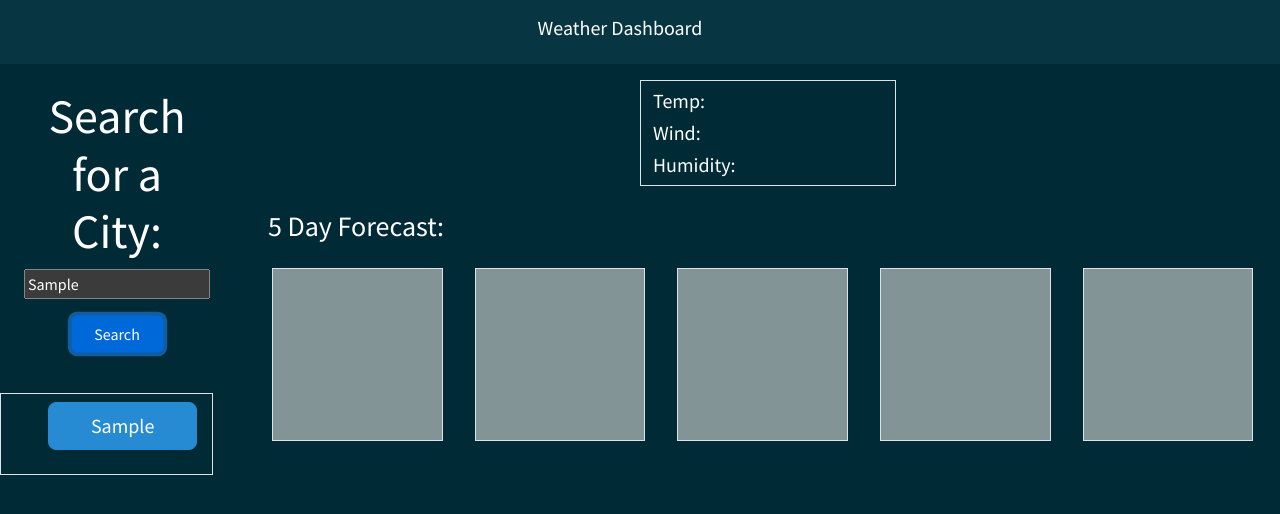
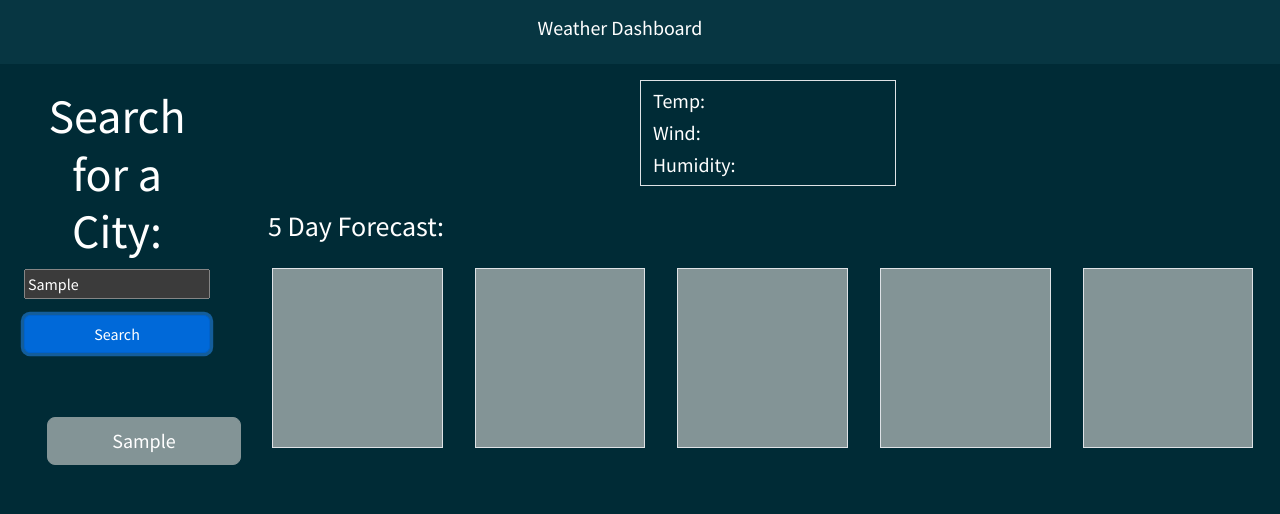
Before and after one commit to Nwsheats/Challenge-6, a plain HTML site: page index.html in a window 1280 px wide. Both pictures are taken after typing "Sample" into the empty fields and a click on the button "Search". Drawn offline with nearby package versions, Linux system fonts and the light colour scheme; no server answers.

Commit message:
added some bootstrap classes

```diff
--- a/index.html
+++ b/index.html
@@ -21,14 +21,12 @@
         <div class="col-9 text-center m-4" id="data-submit">
             <h2 class="display-5 text-white">Search for a City: </h2>
             <input type="text" class="w-100" id="location"></input>
-            <button class="btn btn-primary w-50 my-3" id="btn">Search</button>
+            <button class="btn btn-primary w-100 my-3" id="btn">Search</button>
         </div>
         </div>
-        <div class="col-10 border" id="recent-search">
-            <ul class="list-style-none inline-block" id="recent-list">
-                <!-- <button class=" btn btn-lg btn-info">Minneapolis</button>
-                <button class="btn btn-lg btn-info">London</button>
-                <button class="btn btn-lg btn-info">New York</button> -->
+        <div class="col" id="recent-search">
+            <ul class="list-style-none my-3" id="recent-list">
+
             </ul>
         </div>
     </aside>
--- a/script.js
+++ b/script.js
@@ -30,7 +30,7 @@ if (localStorage.getItem("search-history")) {
   for (let i = 0; i < storageArray.length; i++) {
     let searchBtn = document.createElement('button');
     searchBtn.textContent = storageArray[i];
-    searchBtn.setAttribute('class', 'inline-block btn btn-lg btn-info');
+    searchBtn.setAttribute('class', 'btn btn-lg btn-secondary w-100 my-2');
     recentList.append(searchBtn);
   }
 } else {
@@ -38,16 +38,14 @@ if (localStorage.getItem("search-history")) {
 }
 
 
-// $(window).load(function() {
-
-// });
-
 
 // pulling geoCall into its own function, take in the name of a city and run
 // use event delegation for dynamically created list, delegate events onto parent UL and use
 // event.target to get its text value and plug that into geoCall function.
 
-function getApi(event) {
+// fix bug where empty strings are pulled into recent history
+
+function getStorage(event) {
     event.preventDefault();
     const locationSearch = $('#location').val();
     console.log(locationSearch);
@@ -59,11 +57,15 @@ function getApi(event) {
     for (let i = 0; i < locationArray.length; i++) {
       let searchBtn = document.createElement('button');
       searchBtn.textContent = locationArray[i];
-      searchBtn.setAttribute('class', 'btn btn-lg btn-info w-100 my-2');
+      searchBtn.setAttribute('class', 'btn btn-lg btn-secondary w-100 my-2');
       recentList.append(searchBtn);
-    }
+      getApi();
+    }};
 
-    const geoCall = 'http://api.openweathermap.org/geo/1.0/direct?q='+locationSearch+'&appid=379288c134bd33ff0ca6a16b87f06183';
+
+function getApi() {
+    const locationInput = $('#location').val();
+    const geoCall = 'http://api.openweathermap.org/geo/1.0/direct?q='+locationInput+'&appid=379288c134bd33ff0ca6a16b87f06183';
     console.log(geoCall);
 
     fetch(geoCall)
@@ -76,7 +78,7 @@ function getApi(event) {
       })
     }
 
-//local storage: locationSearch, latitude, and longitude
+//local storage: locationSearch
 
 // geoCall function
 
@@ -138,4 +140,4 @@ function removeContent() {
 
 
 
-button.on('click', getApi);
+button.on('click', getStorage);
```
